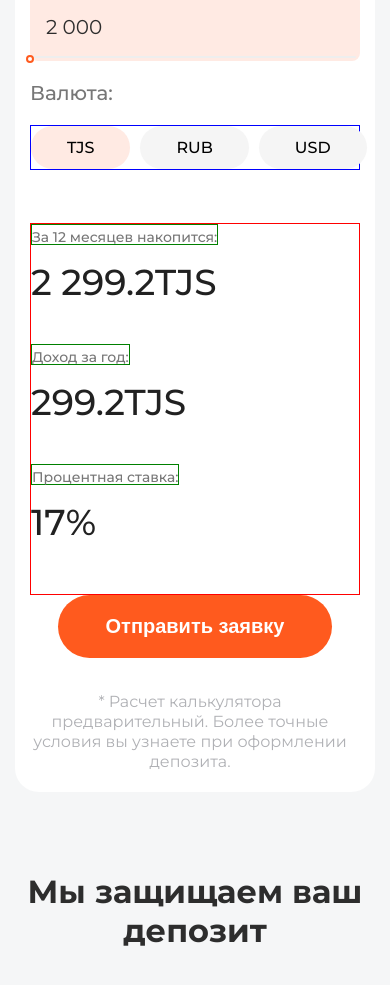
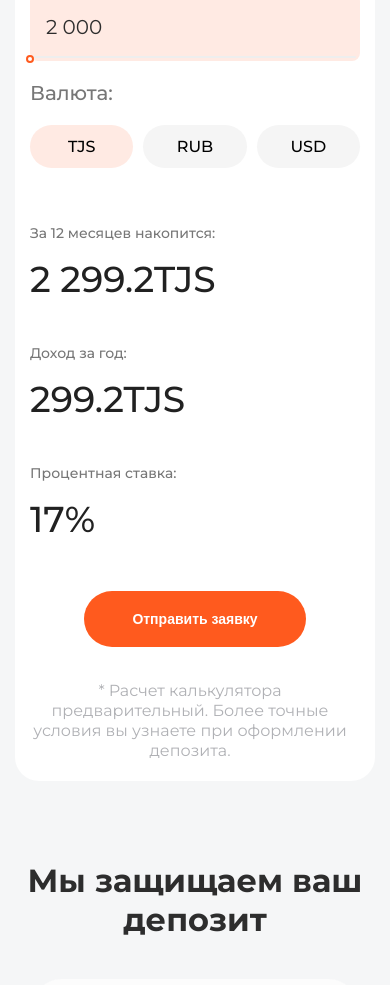
Before and after one commit to islom-sattorov/Kafolat-humo-landing, a React (Create React App) app: page / in a window 390 px wide. Shown: the part 1760-2745 px from the top of the page. Built offline with nearby package versions, Linux system fonts and the light colour scheme.

Commit message:
minor fix

```diff
--- a/src/Components/Calculator/CalculatorTest.module.css
+++ b/src/Components/Calculator/CalculatorTest.module.css
@@ -84,7 +84,6 @@
 .calculatorContainer .sliderContainer .courseContainer .courses{
     display: flex;
     gap: 10px;
-    border: 1px solid blue;
 }
 
 .calculatorContainer .sliderContainer .courseContainer .courses .course{
@@ -111,7 +110,6 @@
     display: flex;
     gap: 60px;
     padding: 0 100px 60px 100px;
-    border: 1px solid red;
 }
 
 .calculatorContainer .calculateResult .totalResult, .realResult, .percentResult{
@@ -127,7 +125,6 @@
     color: #777777;
     font-weight: 500;
     width: max-content;
-    border: 1px solid green;
 }
 
 .amountResult, .realResultAmount, .percent{
@@ -262,6 +259,10 @@
         align-items: center;
     }
 
+    .calculatorContainer .calculateBtn button{
+        font-size: 14px;
+    }
+
     .calculatorContainer .calculateBtn div{
         text-align: center;
     }
@@ -281,7 +282,9 @@
 }
 
 @media(max-width: 415px){
-
+    .calculatorContainer{
+        max-height: 1020px;
+    }
     .calculatorContainer .sliderContainer{
         display: block;
     }
@@ -290,19 +293,47 @@
         margin-top: 20px;
     }
 
+    .calculatorContainer .sliderContainer .courseContainer .courses .course{
+        width: 100%;
+        min-width: 10px;
+        padding: 12px 10px;
+        text-align: center;
+    }
 
-    /*.calculatorContainer .sliderContainer .calculate input{*/
-    /*    width: 100%;*/
-    /*    margin: 0 20px;*/
+    .calculatorContainer .sliderContainer .courseContainer .courses .courseActive {
+        width: 100%;
+        min-width: 10px;
+        padding: 12px 10px;
+        text-align: center;
+    }
+
+
+
+    /*.calculatorContainer .calculateBtn button{*/
+    /*    font-size: 12px;*/
+    /*    width: 120%;*/
+    /*    !*margin: 0 10px;*!*/
+    /*    margin-left: 0;*/
     /*}*/
 
-    /*.calculatorContainer .sliderContainer .calculate .slider {*/
-    /*    width: initial;*/
-    /*    border-radius: 10px;*/
-    /*    height: 9px;*/
-    /*    margin: -8px 0 0 0;*/
-    /*    position: absolute !important;*/
-    /*    padding-right: 4px;*/
+    /*.calculatorContainer .calculateBtn a{*/
+    /*    margin: 0 10px;*/
+    /*    width: 90%;*/
     /*}*/
 
+
+
 }
+
+@media(max-width: 300px){
+    .calculatorContainer .calculateBtn{
+        justify-content: stretch;
+        align-items: stretch;
+    }
+
+    .calculatorContainer .calculateBtn button{
+        width: 100%;
+        padding: 14px 32px;
+    }
+
+}
```
